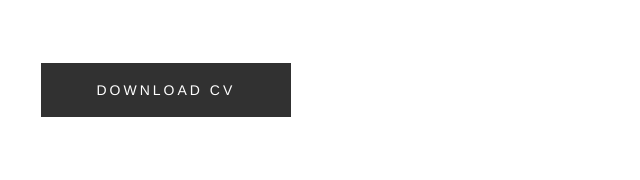
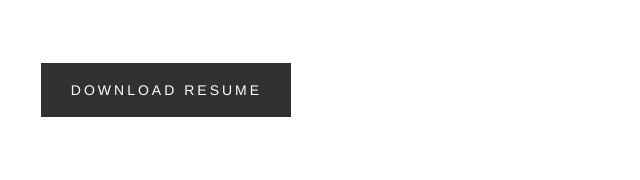
Before and after one commit to acharshrikanth/acharshrikanth.github.io, a plain HTML site: page index.html in a window 1280 px wide. Shown: the part 1640-1820 px from the top of the page, 620-1260 px from the left. Drawn offline with Linux system fonts and the light colour scheme; files whose address does not match are found by name.

Commit message:
Download resume pdf code added

```diff
--- a/index.html
+++ b/index.html
@@ -177,7 +177,7 @@
    	<div class="row button-section">
    		<div class="col-twelve">
    			<a href="#contact" title="Hire Me" class="button stroke smoothscroll">Contact Me</a>
-   			<a href="#resume" title="Download CV" class="button button-primary">Download CV</a>
+   			<a href="pdf/Resume_UI_UX_Shrikanth_Achar.pdf" title="Download Resume" class="button button-primary" target="_blank">Download Resume</a>
    		</div>
    	</div>
 
```
